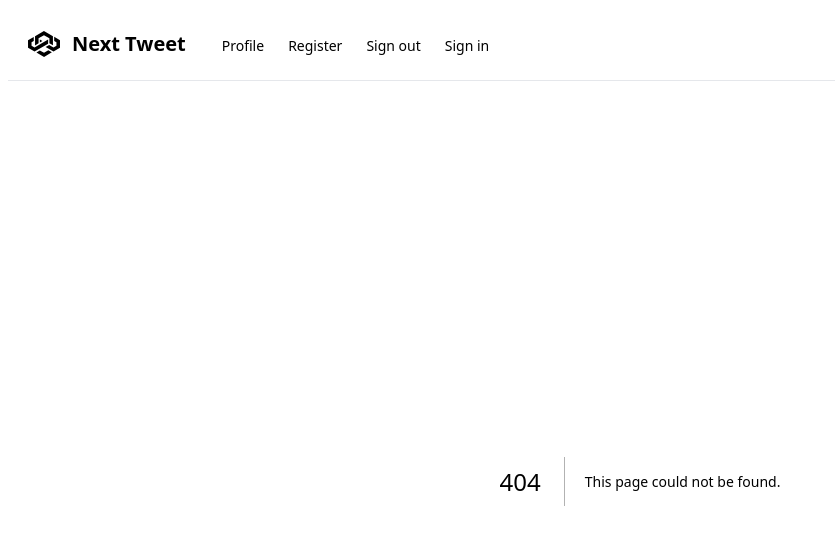
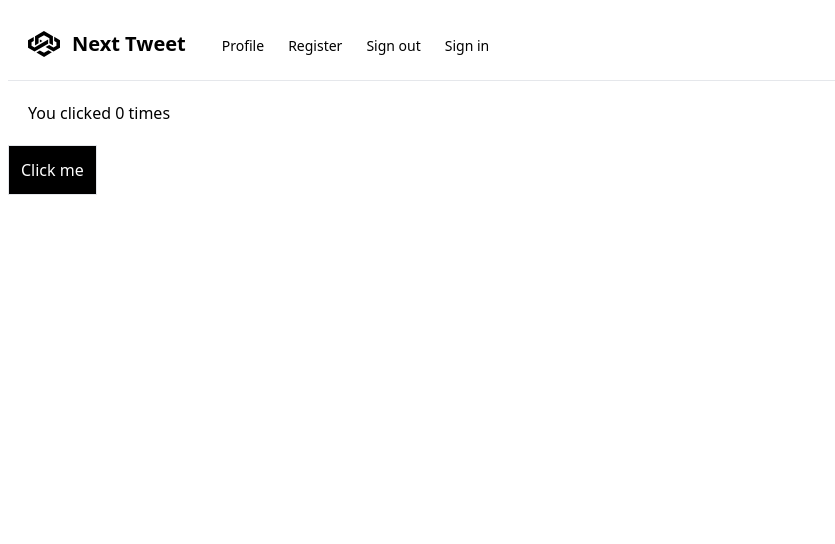
Before and after one commit to trungdung70199/next_tweet, a Next.js app in the folder client/: page /demo in a window 1280 px wide. Before the commit this address had no page. Shown: the top 544 px of the page, without its empty margins (0-835 px from the left). Built offline with nearby package versions, Linux system fonts and the light colour scheme.

Commit message:
add page

```diff
--- /dev/null
+++ b/client/app/demo/page.jsx
@@ -0,0 +1,19 @@
+"use client"
+
+import React, { useState } from 'react';
+
+export default function CounterPage() {
+    const [count, setCount] = useState(0);
+    // var count = 0
+    // const setCount = (value) => {
+    //     count = value;
+    // }
+  return (
+    <div>
+      <p className="p-5">You clicked {count} times</p>
+      <button className="border p-3 bg-black text-white" onClick={() => setCount(count + 1)}>
+        Click me
+      </button>
+    </div>
+  );
+}
```
